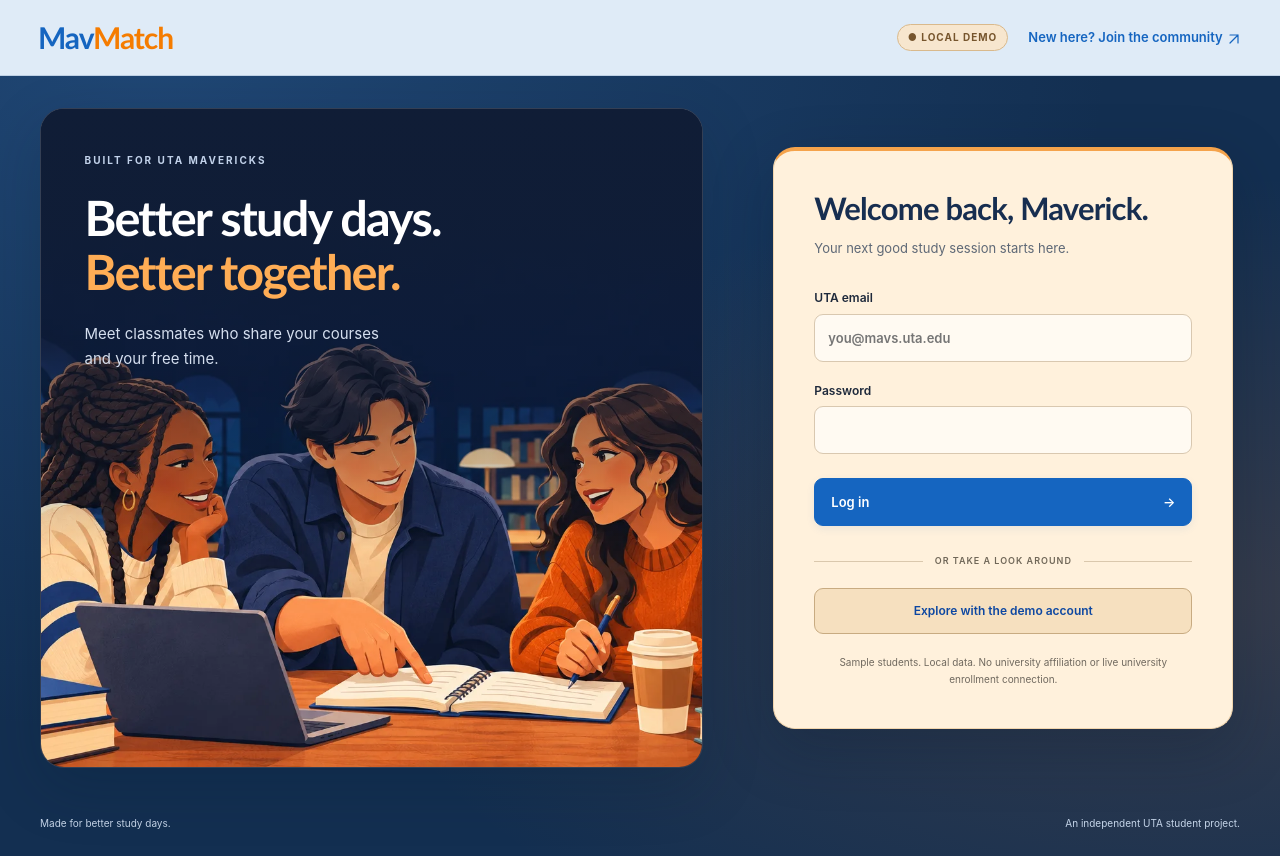
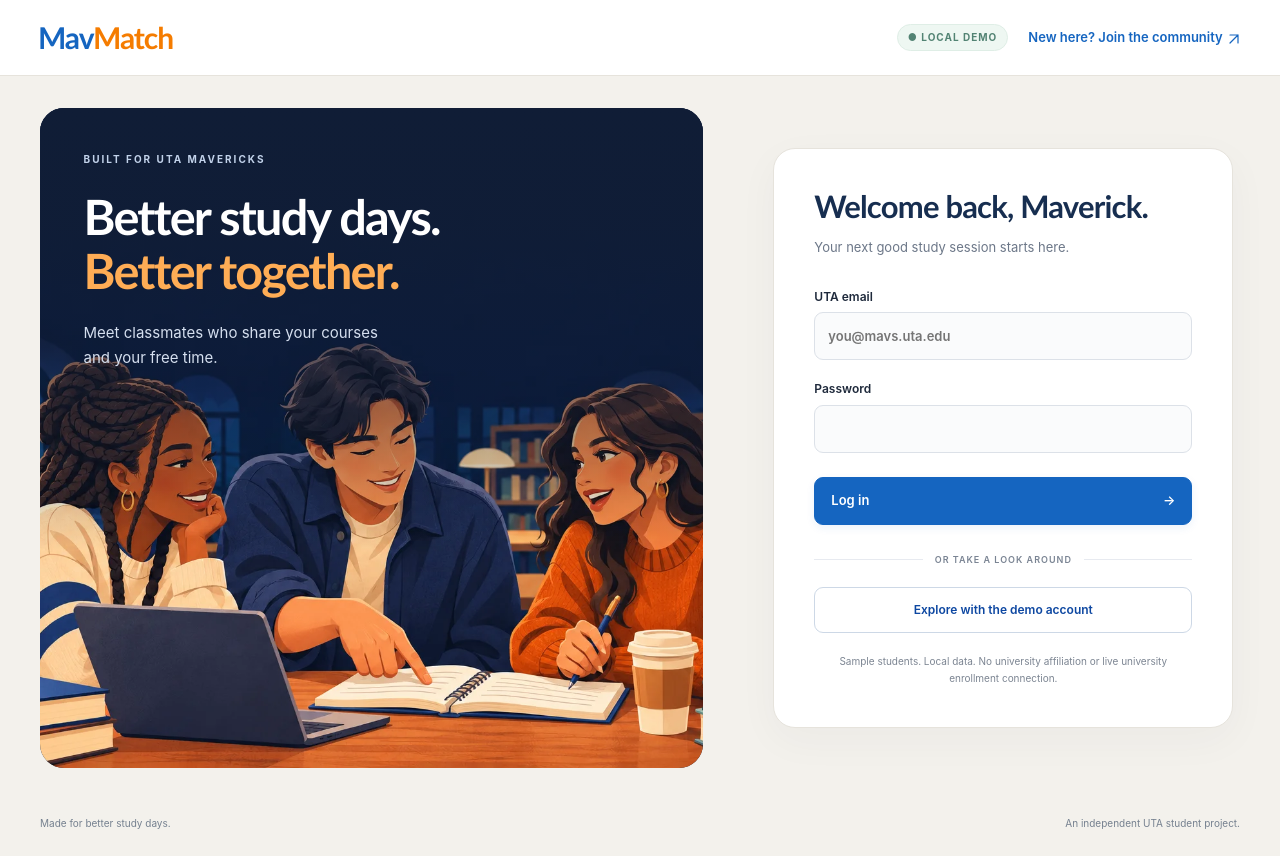
Before and after one commit to midoabd/mavmatch, a Django app: page / in a window 1280 px wide. Run offline with Django 5.2, Linux system fonts and the light colour scheme.

Commit message:
Revert "Bring richer blue and warm cream to the auth pages"
This reverts commit 05dde67d23561c9d6cb8490d871f8a1fed5eeb66.

```diff
--- a/static/landing.css
+++ b/static/landing.css
@@ -1,22 +1,10 @@
 .landing {
-  min-height: 100svh;
-  background:
-    radial-gradient(ellipse at 94% 70%, #b56b3938, transparent 50%),
-    radial-gradient(ellipse at 12% 5%, #3066a470, transparent 60%),
-    #132f51;
-  background-repeat: no-repeat;
+  background: #f3f1ec;
 }
 
 .landing .topbar {
   position: relative;
-  background: #dfebf7;
-  border-bottom-color: #bed0e4;
-}
-
-.landing .local-pill {
-  background: #f7e6ce;
-  border-color: #d9b98c;
-  color: #76552d;
+  border-bottom-color: #e6e3dc;
 }
 
 .landing-grid {
@@ -36,9 +24,7 @@
   min-height: 660px;
   overflow: hidden;
   border-radius: 24px;
-  border: 1px solid #ffffff26;
   background: #101d36;
-  box-shadow: 0 20px 60px #06182d30;
   isolation: isolate;
 }
 
@@ -95,11 +81,10 @@
   max-width: 460px;
   justify-self: center;
   padding: 40px;
-  border: 1px solid #f1d5ad;
-  border-top: 4px solid #f5a34b;
+  border: 1px solid #e6e3dc;
   border-radius: 22px;
-  background: #fff1dc;
-  box-shadow: 0 20px 60px #06182d40;
+  background: #fff;
+  box-shadow: 0 12px 40px #2b35490a;
 }
 
 .auth-card h2 {
@@ -113,7 +98,7 @@
 
 .auth-intro {
   margin-bottom: 30px;
-  color: #5e6876;
+  color: #6c7788;
   font-size: 13px;
   line-height: 1.6;
 }
@@ -130,16 +115,16 @@
 .auth-card select {
   min-height: 48px;
   padding: 12px 13px;
-  border-color: #d9c8b0;
+  border-color: #dce1e8;
   border-radius: 9px;
-  background: #fffaf2;
+  background: #fafbfc;
   font-size: 13px;
 }
 
 .auth-card input:focus,
 .auth-card select:focus {
   border-color: var(--blue);
-  background: #fffcf7;
+  background: #fff;
 }
 
 .auth-card .primary {
@@ -162,7 +147,7 @@
   align-items: center;
   gap: 12px;
   margin: 28px 0 20px;
-  color: #706758;
+  color: #7a8493;
   font-size: 9px;
   font-weight: 600;
   letter-spacing: 1px;
@@ -173,26 +158,21 @@
   content: "";
   flex: 1;
   height: 1px;
-  background: #dac8ad;
+  background: #e7eaf0;
 }
 
 .demo-btn {
   justify-content: center !important;
   min-height: 46px;
-  background: #f6e0bf;
-  border-color: #c8ab81;
+  background: #fff;
+  border-color: #cdd8e6;
   color: var(--dark);
   font-size: 12px;
 }
 
-.demo-btn:hover {
-  background: #efd2a7;
-  border-color: #b99560;
-}
-
 .auth-card .fineprint {
   margin-top: 20px;
-  color: #70695f;
+  color: #7c8592;
   font-size: 10px;
   text-align: center;
   line-height: 1.7;
@@ -205,7 +185,7 @@
   max-width: 1440px;
   margin: 0 auto;
   padding: 16px 40px 24px;
-  color: #c5d5e9;
+  color: #75808f;
   font-size: 10px;
 }
 
```
